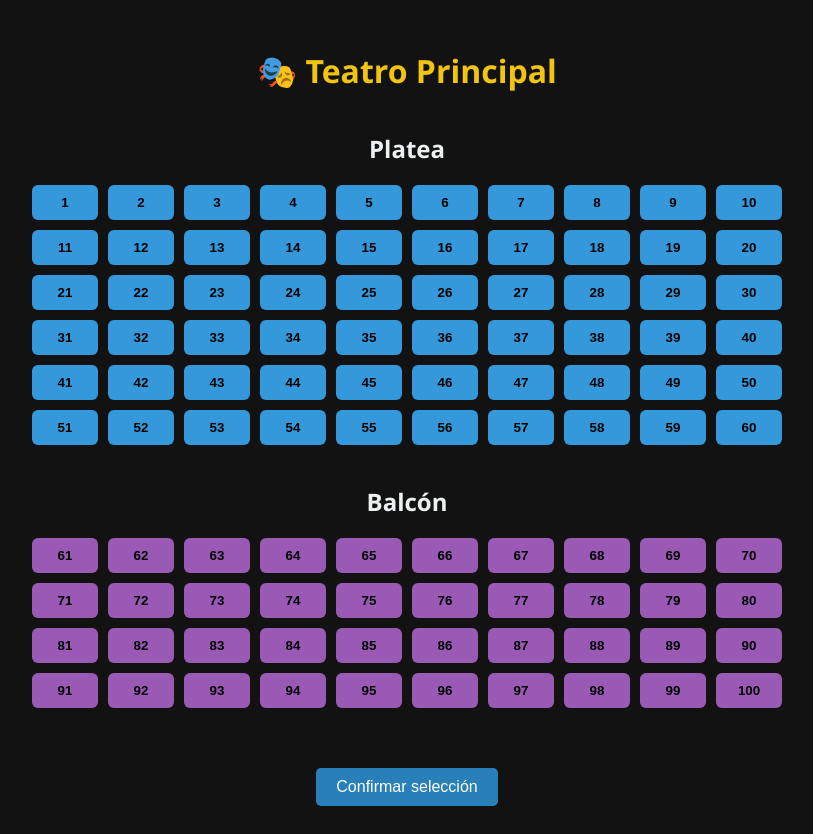
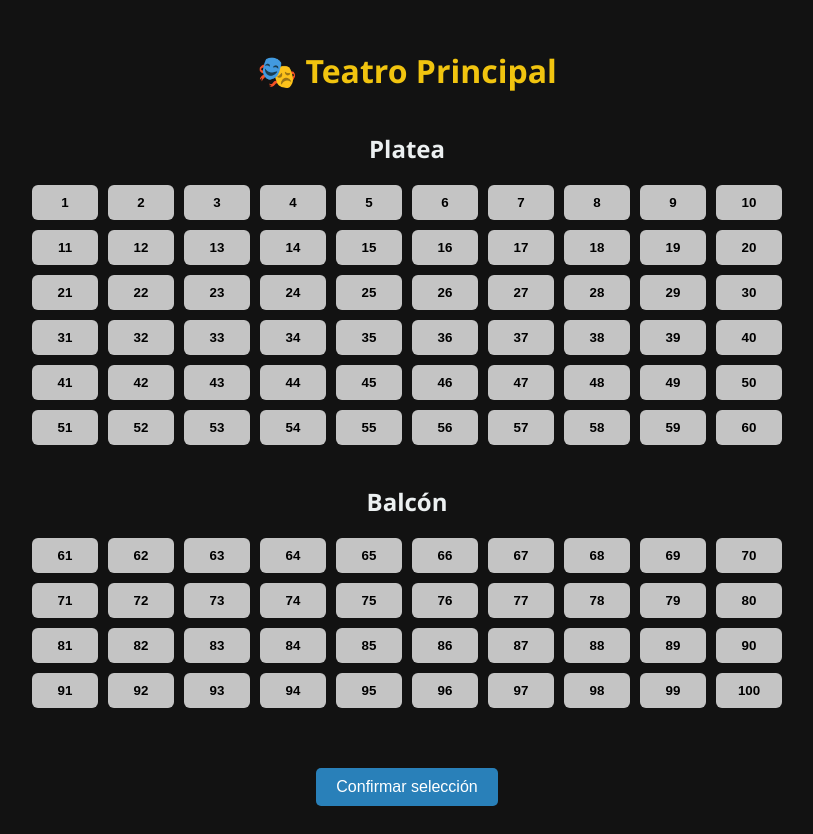
Before and after one commit to NogaLive/SF-TrabajoFinal, a Flask app: page / in a window 1280 px wide. Shown: the whole page, without its empty margins (233-1046 px from the left). Run offline with Flask 3, Linux system fonts and the light colour scheme.

Commit message:
Cambio color asiento

```diff
--- a/static/style.css
+++ b/static/style.css
@@ -27,7 +27,7 @@ body {
 
   .asiento {
     padding: 10px;
-    background-color: #2ecc71;
+    background-color: #c4c4c4;
     color: black;
     font-weight: bold;
     border: none;
@@ -47,16 +47,10 @@ body {
   }
 
   .asiento.seleccionado {
-    background-color: #f1c40f;
+    background-color: #16f10f;
+    color: black;
   }
 
-  .asiento.platea {
-    background-color: #3498db;
-  }
-
-  .asiento.balcon {
-    background-color: #9b59b6;
-  }
 
   button#confirmarSeleccion {
     padding: 10px 20px;
--- a/templates/index.html
+++ b/templates/index.html
@@ -26,32 +26,36 @@
       for (let i = 0; i < cantidad; i++) {
         const btn = document.createElement('button');
         btn.classList.add('asiento', tipo);
-        btn.innerText = i + offset;
+        btn.innerText = i + offset; // Nombres solo numéricos
         btn.dataset.id = i + offset;
+
         btn.addEventListener('click', () => {
           if (btn.classList.contains('vendido')) return;
+
           btn.classList.toggle('seleccionado');
+
           if (seleccionados.has(btn.dataset.id)) {
             seleccionados.delete(btn.dataset.id);
           } else {
             seleccionados.add(btn.dataset.id);
           }
         });
+
         container.appendChild(btn);
       }
     }
 
-    crearAsientos('platea', 60, 10, 'platea-container', 1);
-    crearAsientos('balcon', 40, 10, 'balcon-container', 61);
+    crearAsientos('platea', 60, 10, 'platea-container', 1);     // 1 a 30
+    crearAsientos('balcon', 40, 10, 'balcon-container', 61);    // 31 a 50
 
     document.getElementById('confirmarSeleccion').addEventListener('click', () => {
       if (seleccionados.size === 0) {
-        alert("No has seleccionado asientos.");
+        alert("No has seleccionado ningún asiento.");
       } else {
         alert("Seleccionaste los asientos: " + [...seleccionados].join(', '));
-        // Aquí puedes hacer un fetch POST para marcarlos como vendidos si deseas
       }
     });
   </script>
+
 </body>
 </html>
```
